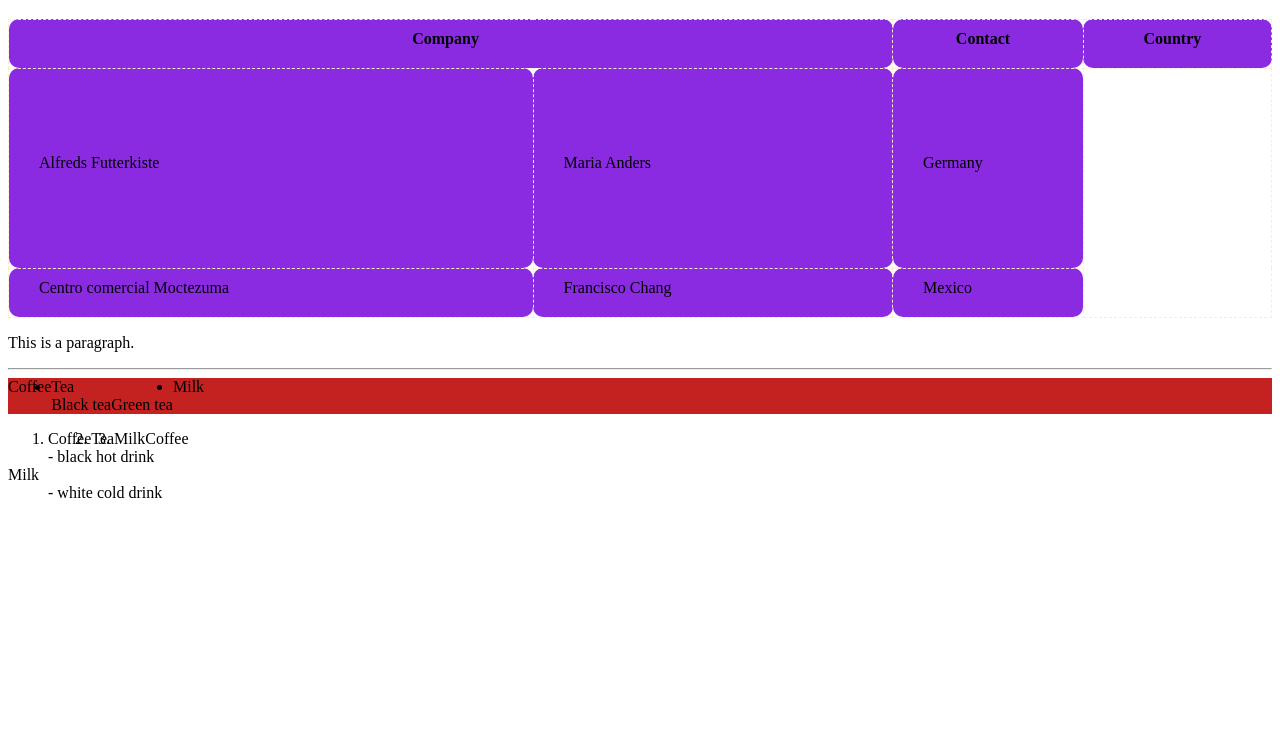
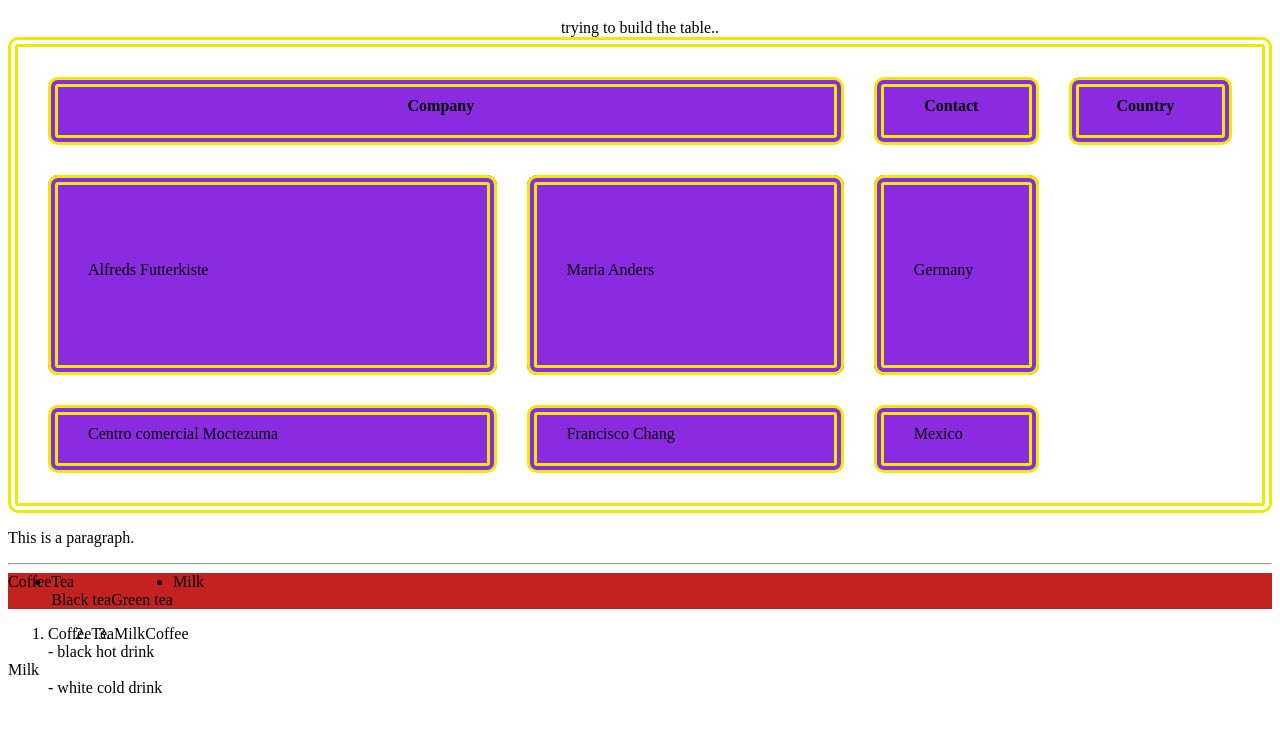
Before and after one commit to thor0802/BasicWeb, a plain HTML site: page new.html in a window 1280 px wide. Shown: the part 61-792 px from the top of the page. Drawn offline with Linux system fonts and the light colour scheme.

Commit message:
the update

```diff
--- a/new.html
+++ b/new.html
@@ -6,11 +6,11 @@
 </head>
 <style>
     table, th, td {
-        border: 1px solid black;
-        border-collapse: collapse;
+        border: 10px solid black;
+
         border-radius: 10px;
-        border-style:dashed ;
-        border-color: blanchedalmond;
+        border-style:double ;
+        border-color: rgb(236, 236, 0);
         border-spacing: 30px;
 
       }
@@ -26,7 +26,7 @@
       th{
         text-align: center;
       }
-      tr:hover {background-color: #D6EEEE;}
+      tr:hover {background-color: #030303;}
       ul {
         list-style-type: none;
         margin: 0;
@@ -50,11 +50,15 @@
       li a:hover {
         background-color: #e61f1faf;
       }
+      tr:nth-child(even){
+        background-color: #df1e1e;
+      }
 </style>
 <body>
 
 <h1>This is a Heading</h1>
 <table style="width:100%">
+  <caption>trying to build the table..</caption>
   <tr>
     <th style="width: 70%;" colspan="2">Company</th>
     <th>Contact</th>
@@ -103,12 +107,6 @@
   <dd>- white cold drink</dd>
 </dl>
 
-
-
-
-
-
-
 </body>
 
 </html>
```
